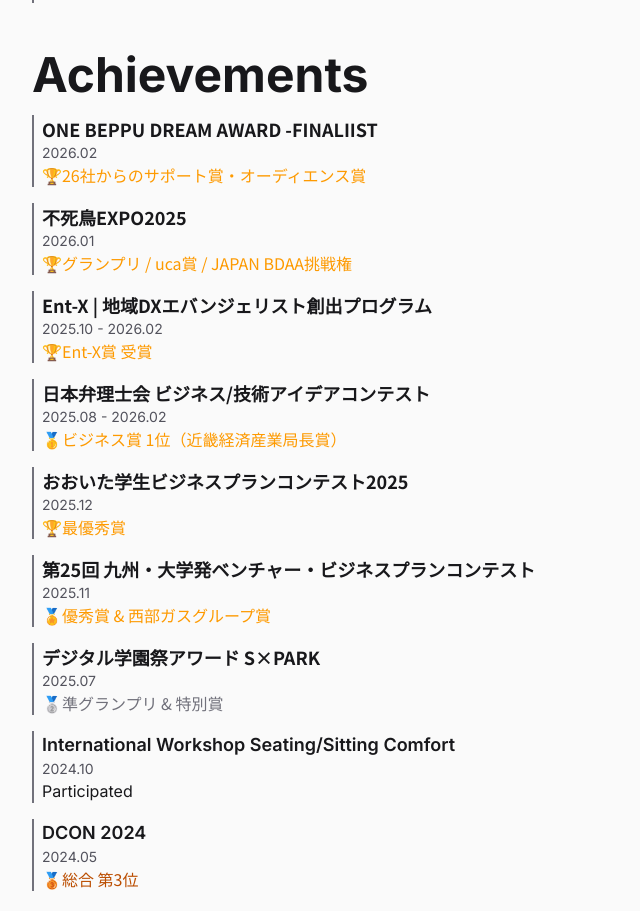
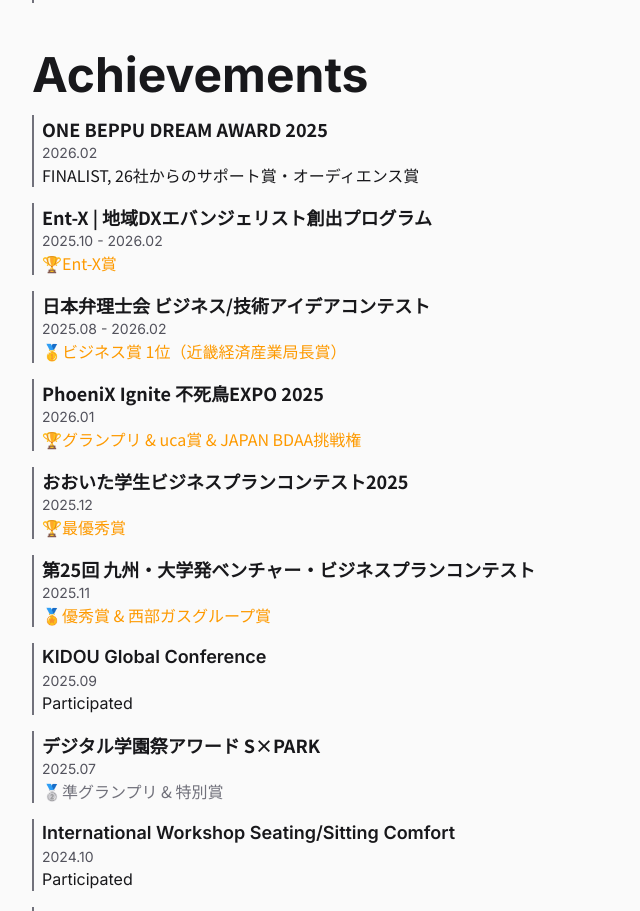
Before and after one commit to Sym521/gemi21.com, a Next.js app: page /About in a window 1280 px wide. Shown: the part 906-1817 px from the top of the page, without its empty margins (0-640 px from the left). Built offline with nearby package versions, Linux system fonts and the light colour scheme; no server answers.

Commit message:
feat: update achievements  descriptions

```diff
--- a/app/About/page.tsx
+++ b/app/About/page.tsx
@@ -107,36 +107,27 @@
 					</h1>
 					<div className="mt-2 space-y-4">
 						<div className="border-l-2 border-zinc-500 pl-2">
-							<h2 className="text-lg font-Noto_Sans_JP font-semibold">
-								ONE BEPPU DREAM AWARD -FINALIIST
-							</h2>
+							<Link
+								href={"https://onebeppudream.com"}
+								className="text-lg font-Noto_Sans_JP font-semibold hover:underline"
+							>
+								ONE BEPPU DREAM AWARD 2025
+							</Link>
 							<p className="text-sm text-zinc-600">2026.02</p>
-							<p className="font-Noto_Sans_JP text-amber-500">
-								🏆26社からのサポート賞・オーディエンス賞
+							<p className="font-Noto_Sans_JP">
+								FINALIST, 26社からのサポート賞・オーディエンス賞
 							</p>
 						</div>
-						<div className="border-l-2 border-zinc-500 pl-2">
-							<h2 className="text-lg font-Noto_Sans_JP font-semibold">
-								不死鳥EXPO2025
-							</h2>
-							<p className="text-sm text-zinc-600">2026.01</p>
-							<p className="font-Noto_Sans_JP text-amber-500">
-								🏆グランプリ / uca賞 / JAPAN BDAA挑戦権
-							</p>
-						</div>
+
 						<div className="border-l-2 border-zinc-500 pl-2">
 							<Link
-								href={
-									"https://kosen-ent-x.jp"
-								}
+								href={"https://kosen-ent-x.jp"}
 								className="text-lg font-Noto_Sans_JP font-semibold hover:underline"
 							>
 								Ent-X | 地域DXエバンジェリスト創出プログラム
 							</Link>
 							<p className="text-sm text-zinc-600">2025.10 - 2026.02</p>
-							<p className="font-Noto_Sans_JP text-amber-500">
-								🏆Ent-X賞 受賞
-							</p>
+							<p className="font-Noto_Sans_JP text-amber-500">🏆Ent-X賞</p>
 						</div>
 						<div className="border-l-2 border-zinc-500 pl-2">
 							<Link
@@ -152,6 +143,18 @@
 						</div>
 						<div className="border-l-2 border-zinc-500 pl-2">
 							<Link
+								href={"https://phoenix-ignite.jp"}
+								className="text-lg font-Noto_Sans_JP font-semibold hover:underline"
+							>
+								PhoeniX Ignite 不死鳥EXPO 2025
+							</Link>
+							<p className="text-sm text-zinc-600">2026.01</p>
+							<p className="font-Noto_Sans_JP text-amber-500">
+								🏆グランプリ & uca賞 & JAPAN BDAA挑戦権
+							</p>
+						</div>
+						<div className="border-l-2 border-zinc-500 pl-2">
+							<Link
 								href={
 									"https://www.city.oita.oita.jp/o155/shigotosangyo/kigyoshien/wakate-2025/2025businessplan_result.html"
 								}
@@ -160,9 +163,7 @@
 								おおいた学生ビジネスプランコンテスト2025
 							</Link>
 							<p className="text-sm text-zinc-600">2025.12</p>
-							<p className="font-Noto_Sans_JP text-amber-500">
-								🏆最優秀賞
-							</p>
+							<p className="font-Noto_Sans_JP text-amber-500">🏆最優秀賞</p>
 						</div>
 						<div className="border-l-2 border-zinc-500 pl-2">
 							<Link
@@ -177,6 +178,16 @@
 							<p className="font-Noto_Sans_JP text-amber-500">
 								🏅優秀賞 & 西部ガスグループ賞
 							</p>
+						</div>
+						<div className="border-l-2 border-zinc-500 pl-2">
+							<Link
+								href={"https://kidou.site/kidou-global/"}
+								className="text-lg font-semibold hover:underline"
+							>
+								KIDOU Global Conference
+							</Link>
+							<p className="text-sm text-zinc-600">2025.09</p>
+							<p>Participated</p>
 						</div>
 						<div className="border-l-2 border-zinc-500 pl-2">
 							<Link
@@ -210,9 +221,7 @@
 								DCON 2024
 							</Link>
 							<p className="text-sm text-zinc-600">2024.05</p>
-							<p className="font-Noto_Sans_JP text-amber-700">
-								🥉総合 第3位
-							</p>
+							<p className="font-Noto_Sans_JP text-amber-700">🥉総合 第3位</p>
 						</div>
 					</div>
 				</div>
```
